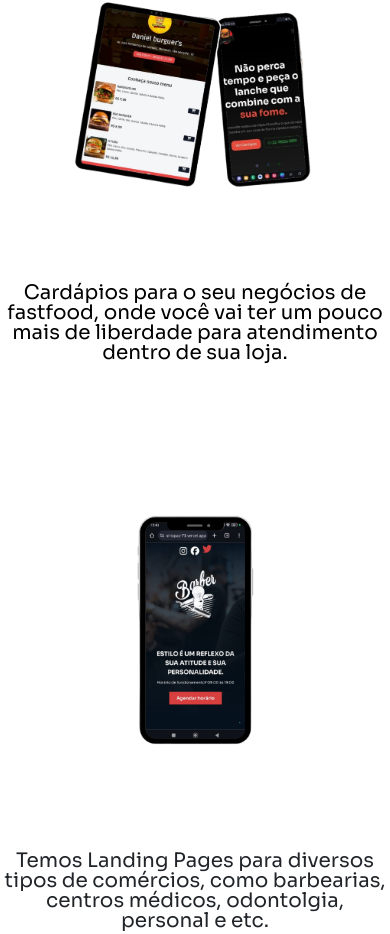
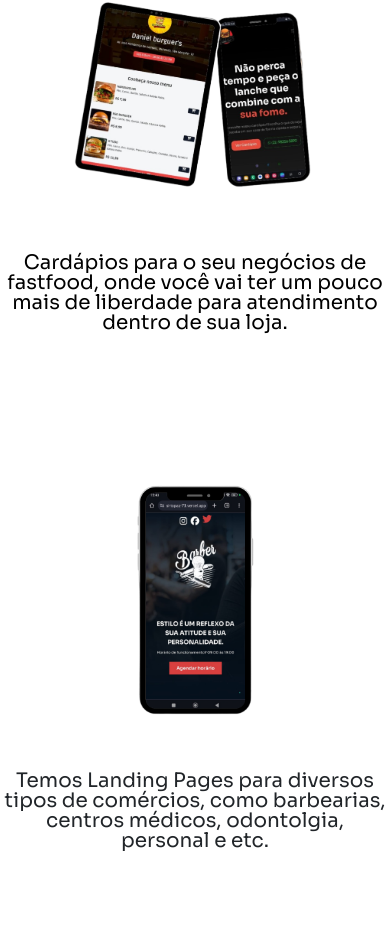
Before and after one commit to FahaTrader/AguiarPrograma-o, a plain HTML site: page index.html in a window 390 px wide. Shown: the part 832-1766 px from the top of the page. Drawn offline with nearby package versions, Linux system fonts and the light colour scheme.

Commit message:
Update style.css

```diff
--- a/CSS/style.css
+++ b/CSS/style.css
@@ -376,12 +376,12 @@ h1 {
 
   .descriptionService p{
     font-size: 20px;
-    margin-top: -100px;
+    margin-top: -130px;
   }
 
   .serviceLanding p{
     font-size: 20px;
-    margin-top: -150px;
+    margin-top: -200px;
   }
 
   .serviceWpp p{
```
